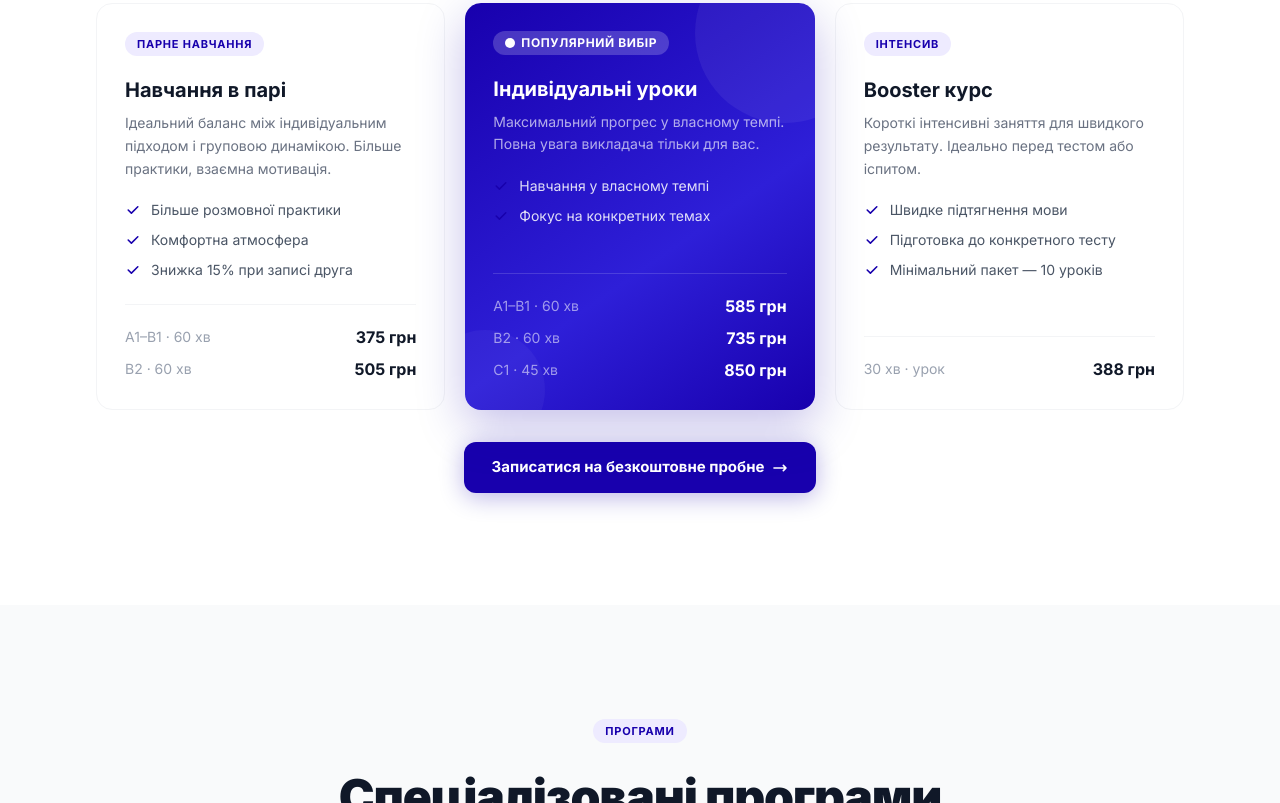
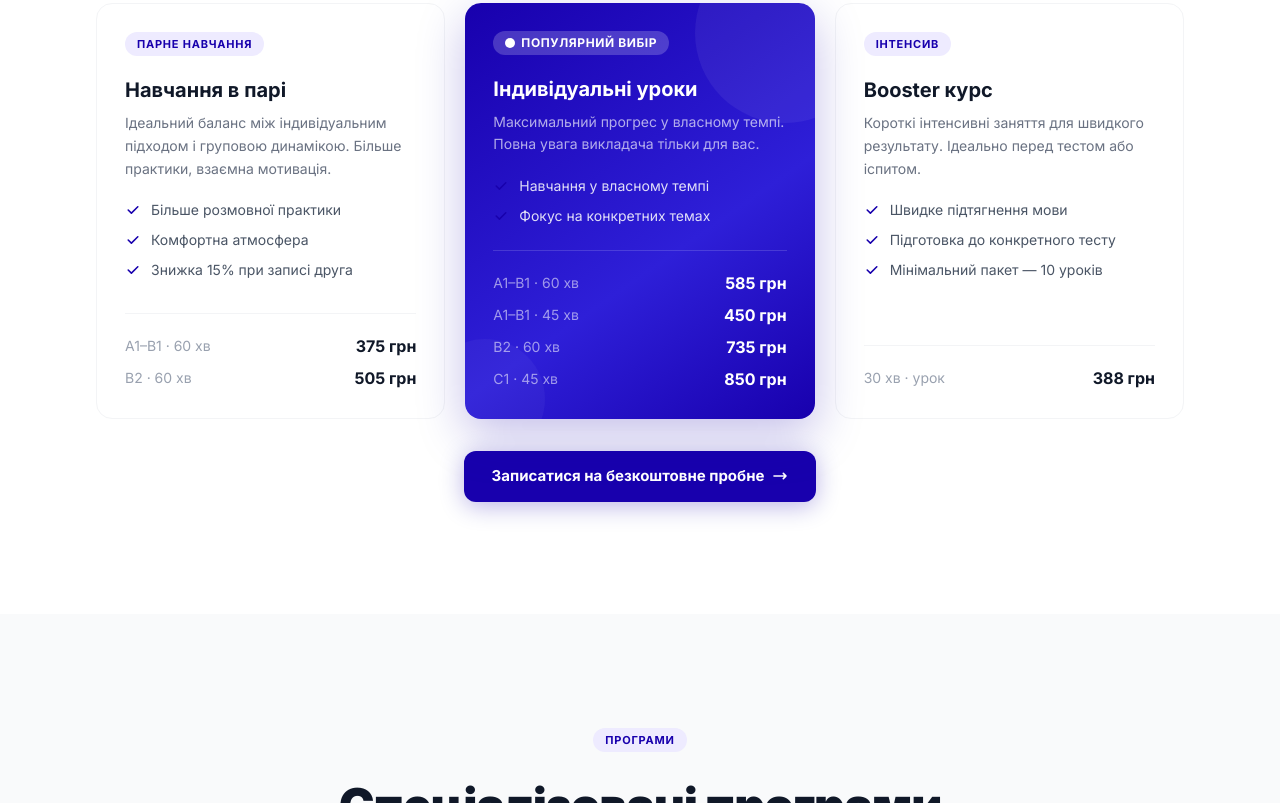
Before and after one commit to DesmondMails/dialektos-landing, a plain HTML site: page index.html in a window 1280 px wide. Shown: the part 3298-4101 px from the top of the page. Drawn offline with Linux system fonts and the light colour scheme; no server answers.

Commit message:
45 minutes individual price

```diff
--- a/index.html
+++ b/index.html
@@ -971,6 +971,13 @@
                   ></span>
                 </div>
                 <div class="flex justify-between items-center">
+                  <span class="text-sm text-white/55">A1–B1 · 45 хв</span>
+                  <span
+                    class="font-bold text-white"
+                    data-price="individual_a1_b1_45"
+                  ></span>
+                </div>
+                <div class="flex justify-between items-center">
                   <span class="text-sm text-white/55">B2 · 60 хв</span>
                   <span
                     class="font-bold text-white"
--- a/js/pricing.js
+++ b/js/pricing.js
@@ -14,6 +14,7 @@ pair_a1_b1,375,грн
 pair_b2,505,грн
 individual_a1_b1,585,грн
 individual_b2,735,грн
+individual_a1_b1_45,450,грн
 individual_c1,850,грн
 booster,388,грн
 university,971,грн
```
